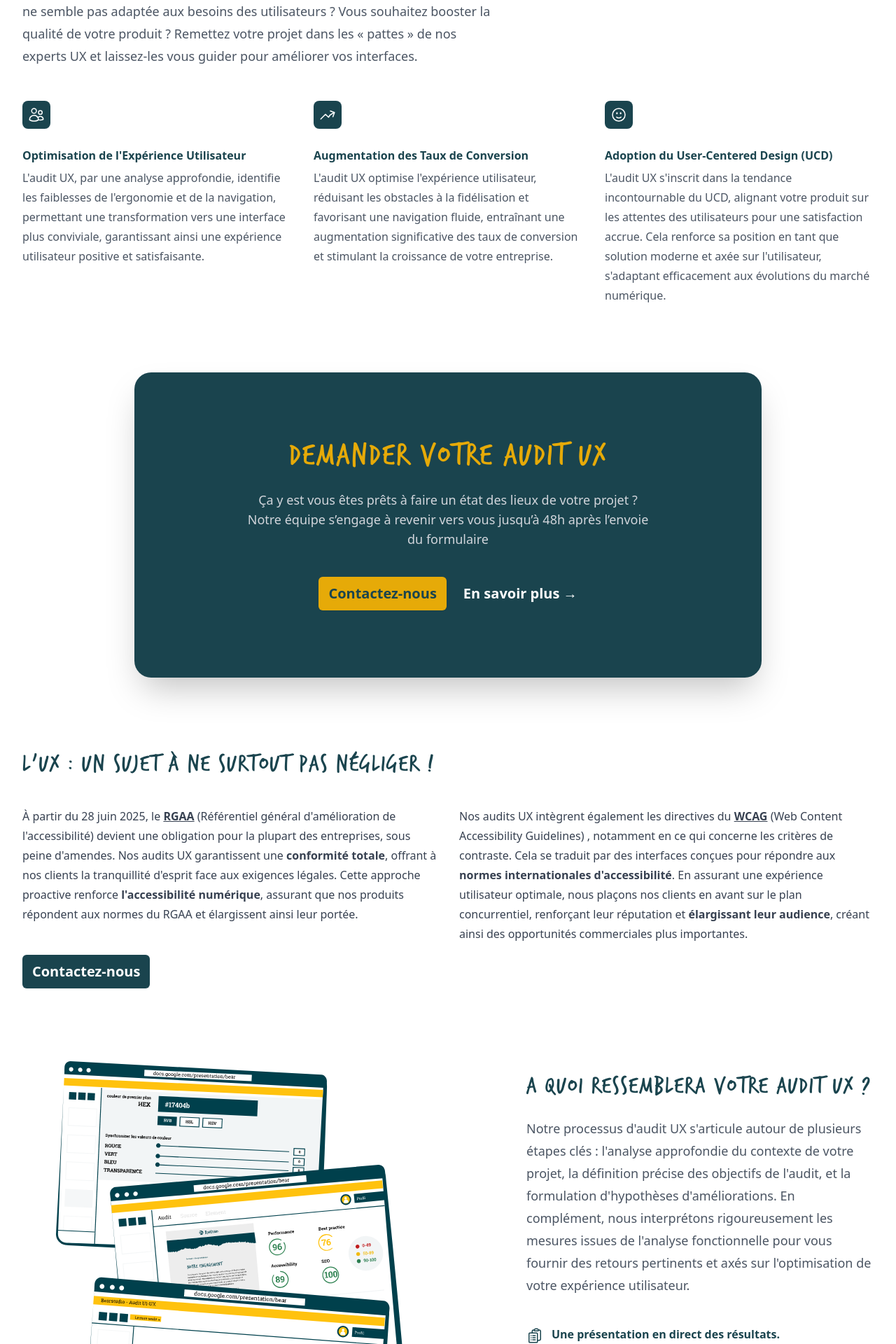
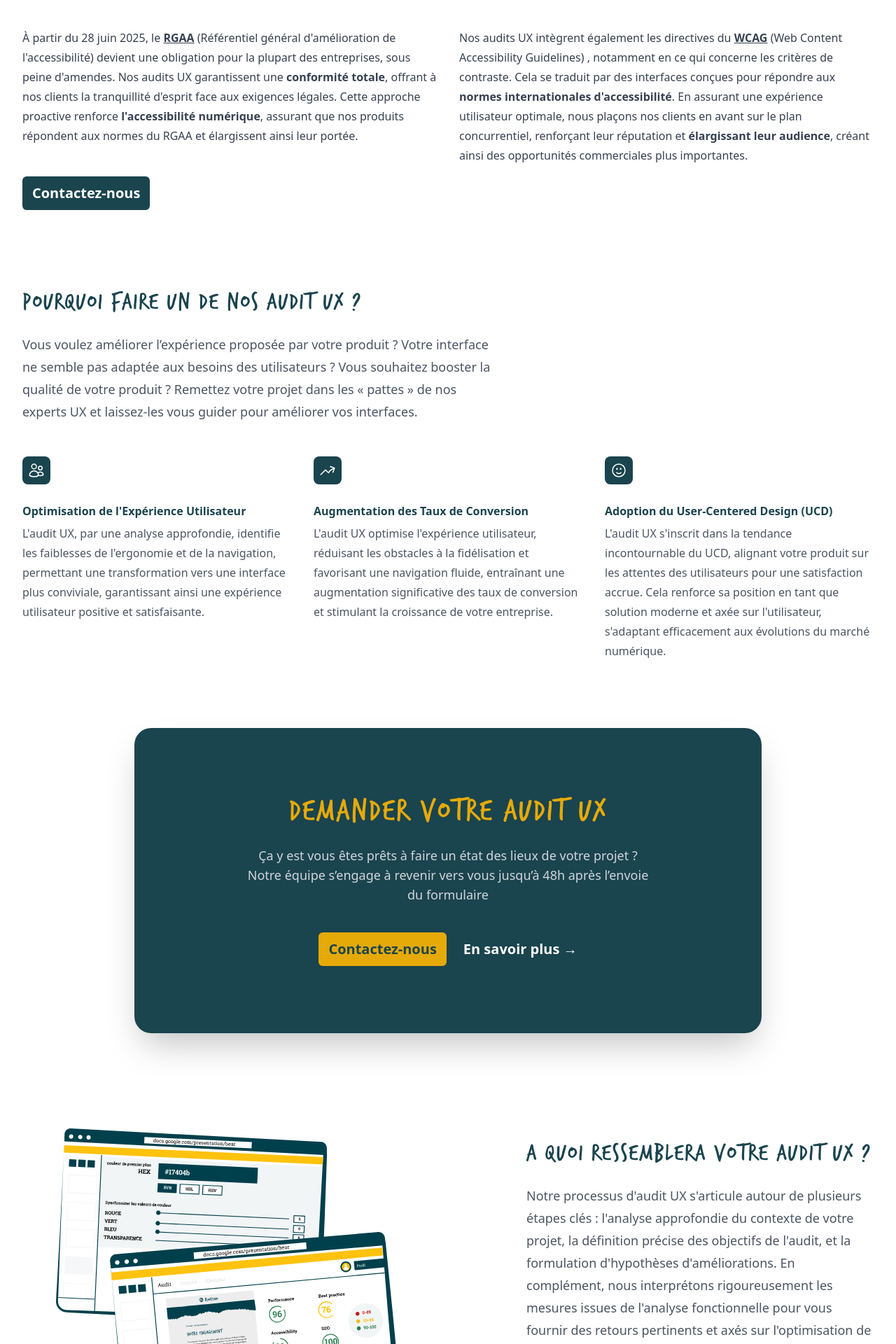
Before and after one commit to BearStudio/landing-page-audit-ux, a Next.js app: page / in a window 1280 px wide. Shown: the part 780-2700 px from the top of the page at 70% size. Built offline with nearby package versions, Linux system fonts and the light colour scheme.

Commit message:
change order

```diff
--- a/src/app/page.tsx
+++ b/src/app/page.tsx
@@ -12,9 +12,9 @@ export default function Home() {
   return (
     <>
       <HeroSection />
+      <UXMatterSection />
       <FeatureSection />
       <CTASection1 />
-      <UXMatterSection />
       <DeliverableSection />
       <CTASection2 />
       <FAQSection />
--- a/src/components/CTASection1.tsx
+++ b/src/components/CTASection1.tsx
@@ -1,6 +1,6 @@
 export default function CTASection1() {
   return (
-    <div className="bg-white pt-12">
+    <div className="bg-white py-20">
       <article className="mx-auto max-w-4xl relative isolate overflow-hidden bg-secondary py-24 text-center shadow-2xl sm:rounded-3xl ">
         <h2 className="mx-auto max-w-2xl text-3xl tracking-wider font-TrashHand text-primary sm:text-5xl">
           Demander votre audit UX
--- a/src/components/Deliverable.tsx
+++ b/src/components/Deliverable.tsx
@@ -6,7 +6,6 @@ import {
 
 import deliverable from "@/assets/images/livrable-auditux.svg";
 import Image from "next/image";
-import Icon from "next/image";
 const features = [
   {
     name: "Une présentation en direct des résultats.",
@@ -24,7 +23,7 @@ const features = [
 
 export default function DeliverableSection() {
   return (
-    <div className="overflow-hidden bg-white">
+    <div className="overflow-hidden bg-white py-12">
       <article className="mx-auto max-w-7xl px-6 lg:px-8 grid grid-cols-1 gap-x-24 lg:grid-cols-2">
         <section className="lg:ml-auto lg:pl-4 lg:pt-4 lg:max-w-lg">
           <h2 className="mt-2 text-3xl font-TrashHand tracking-wider text-secondary sm:text-4xl">
--- a/src/components/feature.tsx
+++ b/src/components/feature.tsx
@@ -27,7 +27,7 @@ const features = [
 
 export default function FeatureSection() {
   return (
-    <article className="bg-white py-12">
+    <article className="bg-white py-4">
       <section className="mx-auto max-w-7xl px-6 lg:px-8">
         <section className="mx-auto max-w-2xl lg:mx-0">
           <h2 className="text-3xl tracking-wider font-TrashHand text-secondary sm:text-4xl">
```
